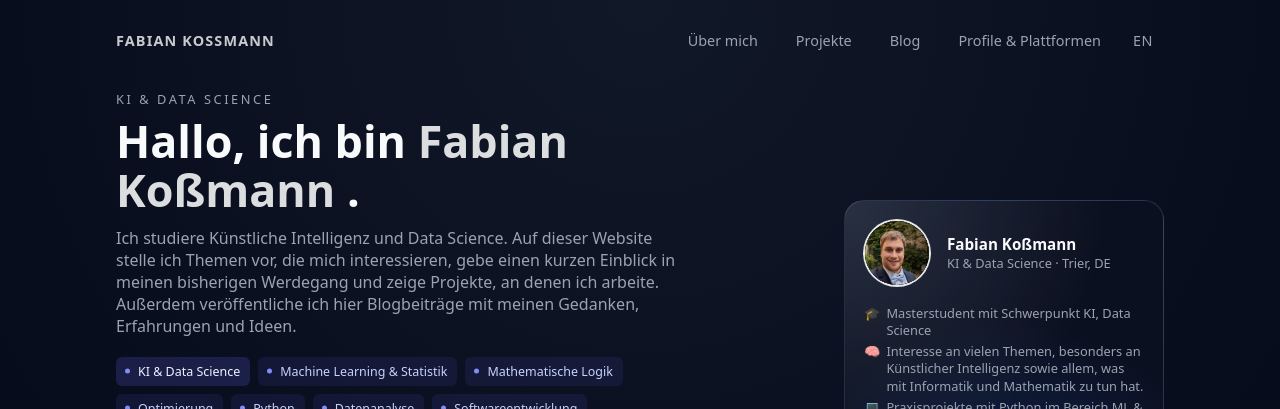
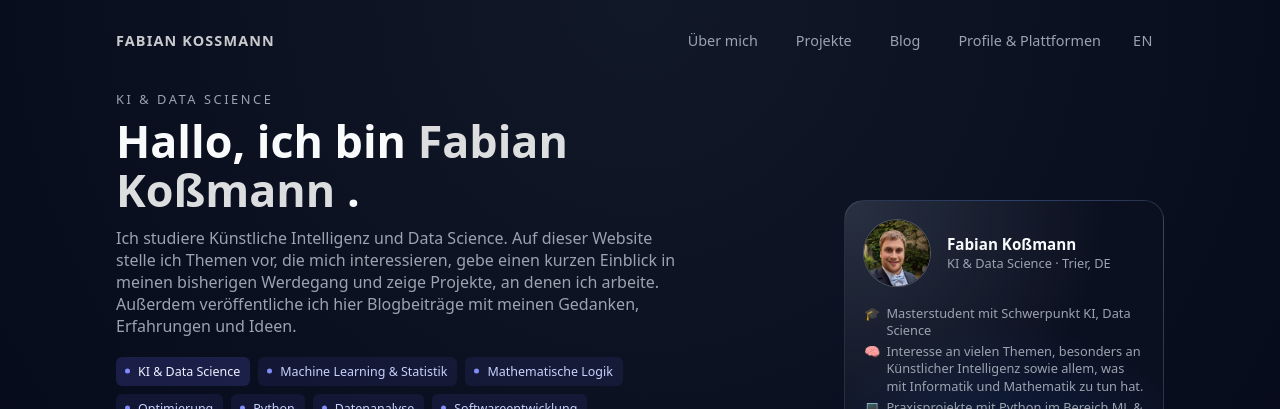
Before and after one commit to kossmanf/fabians-website, a Jekyll site: the page built from index.md, in a window 1280 px wide. Shown: the top 409 px of the page. Built offline with Jekyll 4.4.1, drawn with Linux system fonts in a browser that asks for light colours.

Commit message:
updated image

```diff
--- a/assets/css/style.css
+++ b/assets/css/style.css
@@ -307,7 +307,7 @@ h1 span {
   width: 68px;
   height: 68px;
   border-radius: 999px;
-  border: 2px solid rgba(255,255,255,0.9);
+  border: 1px solid rgba(255,255,255,0.32);
   background: #020617;
 }
 
```
Also changed, not shown: assets/img/social-preview-en.png, assets/img/social-preview.jpg.
